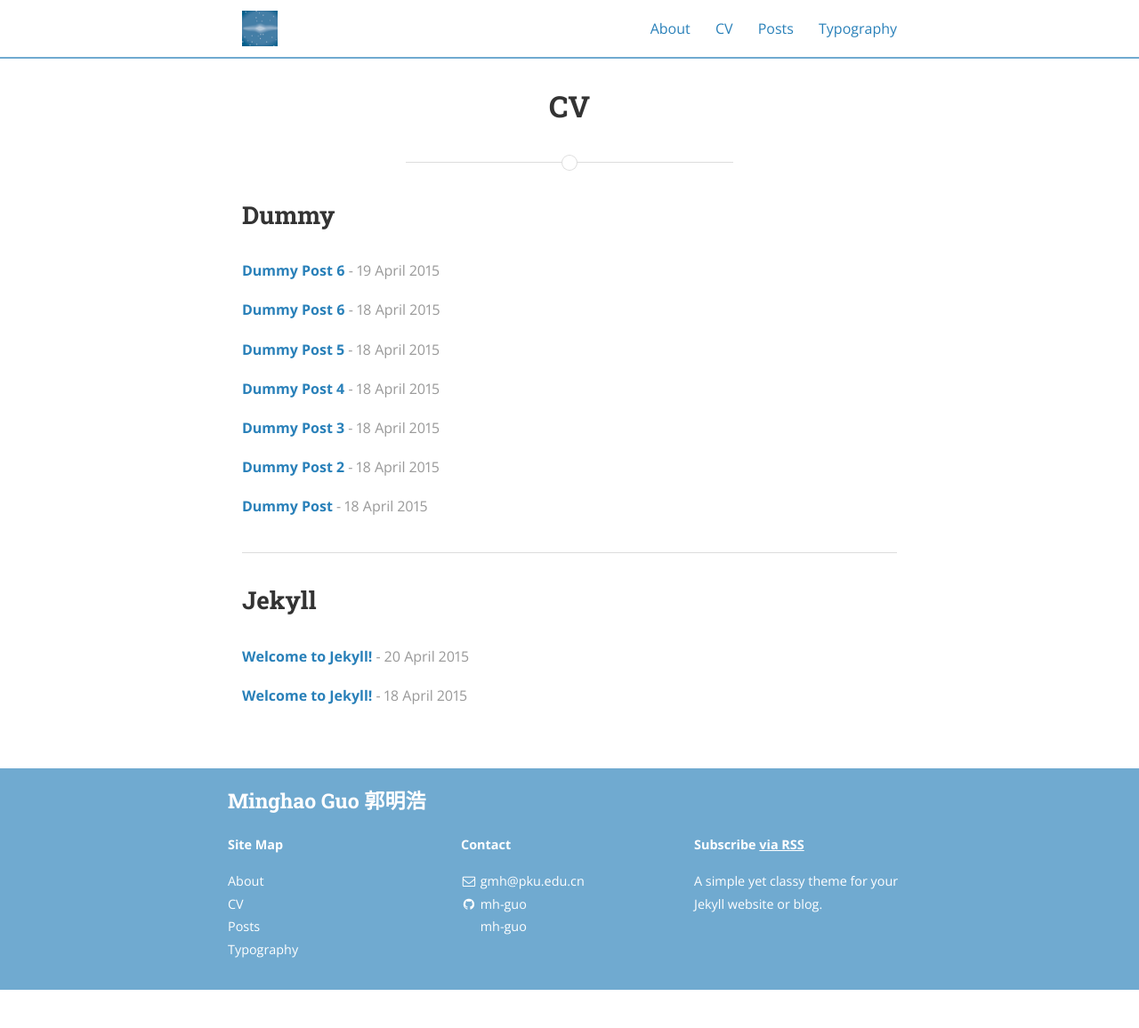
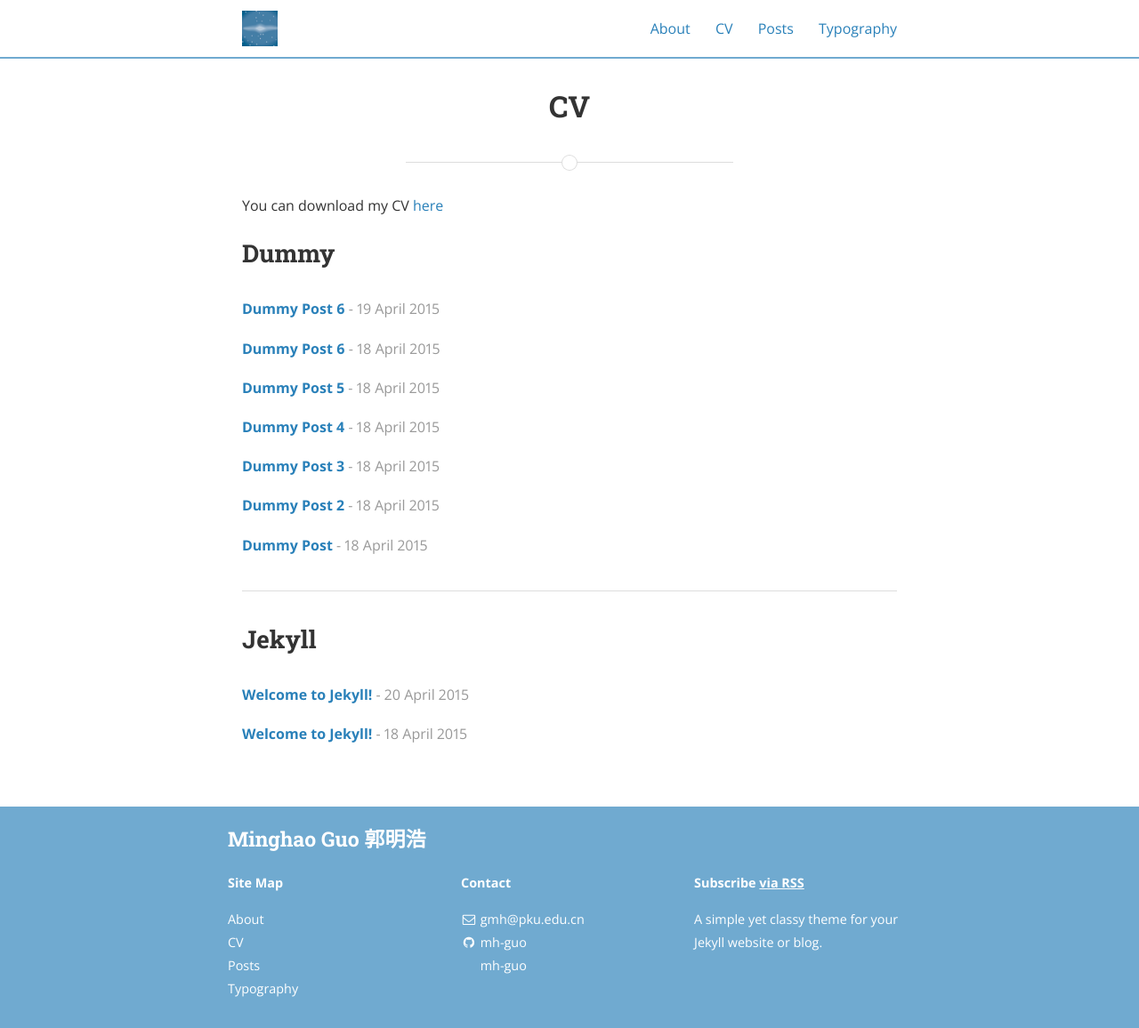
Before and after one commit to mh-guo/mh-guo-slate.github.io, a Jekyll site: the page built from cv.md, in a window 1280 px wide and 1156 px high. Shown: the whole window at 89% size. Built offline with Jekyll 4.4.1, drawn with Linux system fonts in a browser that asks for light colours; nearby versions of some CDN libraries.

Commit message:
Update cv.md

```diff
--- a/cv.md
+++ b/cv.md
@@ -5,6 +5,7 @@ permalink: /CV/
 main_nav: true
 ---
 
+You can download my CV [here](CV.pdf)
 {% for category in site.categories %}
   {% capture cat %}{{ category | first }}{% endcapture %}
   <h2 id="{{cat}}">{{ cat | capitalize }}</h2>
```
